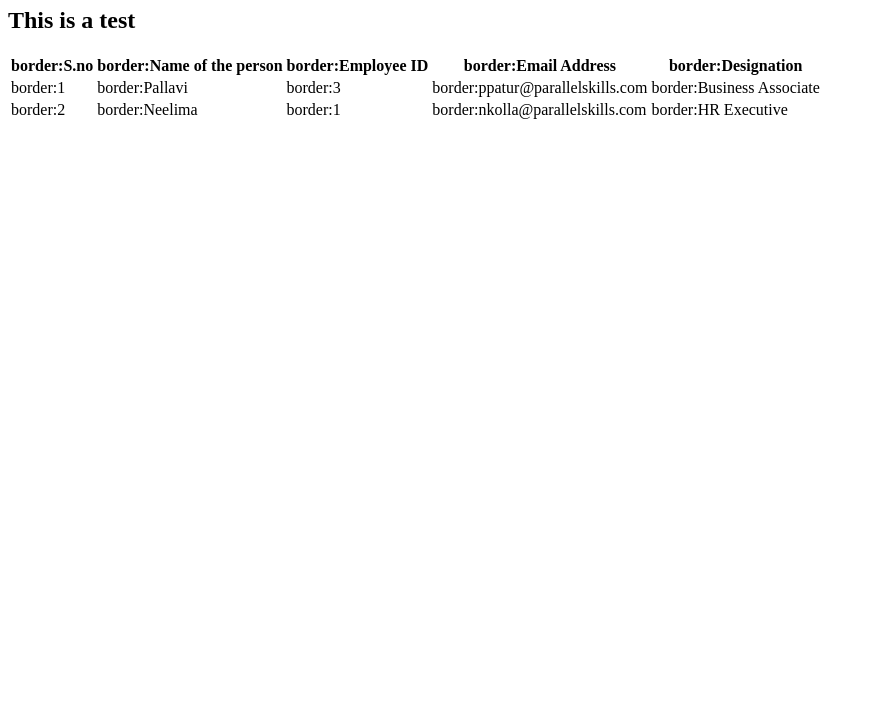
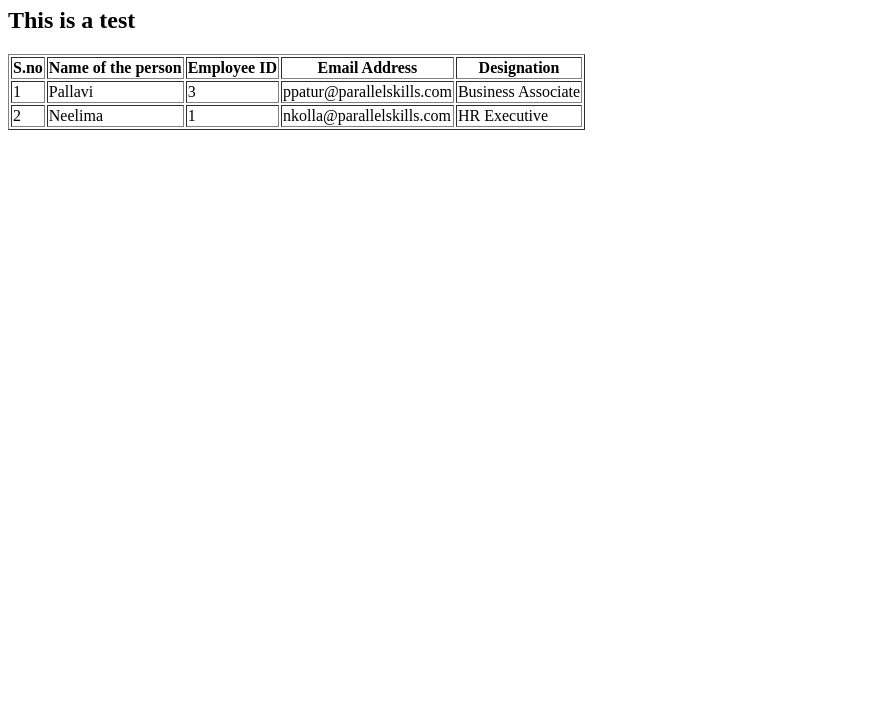
Before and after one commit to BhavanaLalam23/bhavanalalam23.github.io, a plain HTML site: page index.html in a window 1280 px wide. Shown: the part 99-800 px from the top of the page, without its empty margins (0-875 px from the left). Drawn offline with Linux system fonts and the light colour scheme.

Commit message:
Update index.html

```diff
--- a/index.html
+++ b/index.html
@@ -5,27 +5,27 @@
   <body>
     <h1>This is the main heading.</h1>
     <h2> This is a test </h2>
-    <table>
+    <table border="1">
 <tr>
-<th>border:S.no</th>
-<th>border:Name of the person</th>
-<th>border:Employee ID</th>
-<th>border:Email Address</th>
-<th>border:Designation</th>
+<th> S.no</th>
+<th>Name of the person</th>
+<th>Employee ID</th>
+<th>Email Address</th>
+<th>Designation</th>
 </tr>
 <tr>
-<td>border:1</td>
-<td>border:Pallavi</td>
-<td>border:3</td>
-<td>border:ppatur@parallelskills.com</td>
-<td>border:Business Associate</td>
+<td>1</td>
+<td>Pallavi</td>
+<td>3</td>
+<td>ppatur@parallelskills.com</td>
+<td>Business Associate</td>
 </tr>
 <tr>
-<td>border:2</td>
-<td>border:Neelima</td>
-<td>border:1</td>
-<td>border:nkolla@parallelskills.com</td>
-<td>border:HR Executive</td>
+<td>2</td>
+<td>Neelima</td>
+<td>1</td>
+<td>nkolla@parallelskills.com</td>
+<td>HR Executive</td>
 </tr>
 </table>
   </body>
```
